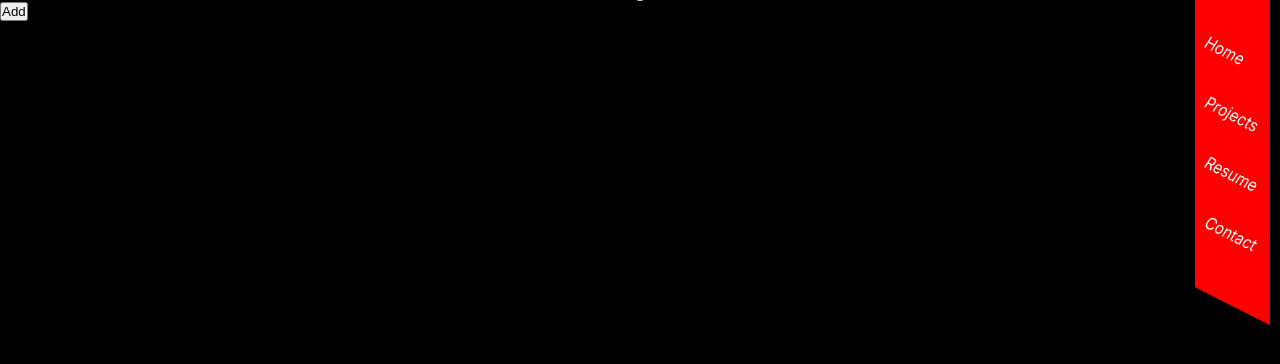
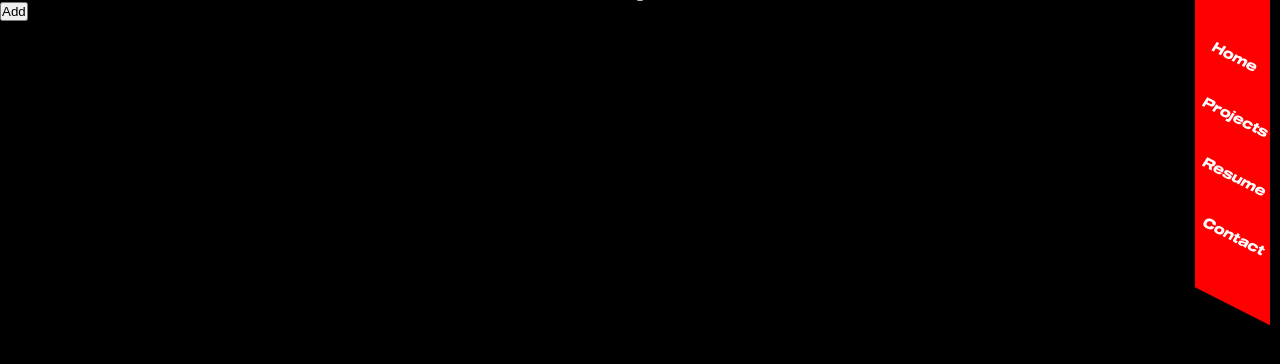
Before and after one commit to kevin21018212/PortfolioV2, a Next.js app: page / in a window 1280 px wide. Shown: the top 364 px of the page. Built offline with nearby package versions, Linux system fonts and the light colour scheme.

Commit message:
near final css on navbar

```diff
--- a/app/componentcss/navbar.css
+++ b/app/componentcss/navbar.css
@@ -1,7 +1,5 @@
-
 .navbar {
   position: fixed;
-
   right: 10px;
   width: 75px;
   display: flex;
@@ -23,21 +21,27 @@
   border-style: solid;
   border-width: 0 100px 25px 0;
   border-color: transparent red transparent transparent;
-
-
 }
 
-  .link {
-  width: 180%;
+.link,
+.first-link {
+  width: 190%;
   box-sizing: border-box;
   background-color: red;
   padding: 20px;
-  transition: background-color 0.3s ease;
+  font-family: 'Sequel Black', sans-serif;
+  font-size: small;
   transform-origin: top right;
-  padding-left: 50%;
-  margin-left: -25px;
+  padding-left: 65%;
+  margin-left: -39px;
   transform: skew(-10deg) rotate(25deg);
+  transition: transform 0.5s ease; /* Only transition the transform property */
 }
+
+.first-link {
+  padding-left: 80%; /* Adjust padding for the first link */
+}
+
 .empty-rhombus {
   width: 180%;
   box-sizing: border-box;
@@ -49,21 +53,26 @@
   transform: skew(-10deg) rotate(25deg);
 }
 
+.link:hover,
+.first-link:hover {
+  background-color: gray;
+  padding-left:  45%;
+  box-shadow: 0 0 10px 0 rgba(0,0,0,0.45) inset;
+  transform: skew(-10deg) rotate(25deg) translate(10px, -10px); /* Add translation and scaling on hover */
+}
+.first-link:hover {
+    padding-left:  55%;
+}
 
 
-
-
-
-  .link:hover {
-    background-color: gray;
-  }
-
-  .link a {
+.link a,
+.first-link a {
   color: white;
   text-decoration: none;
 }
 
-  .link:hover a {
-    text-decoration: underline;
-    color: gray;
+/* Add this to keep the rhombus shapes the same */
+.link:hover .empty-rhombus,
+.first-link:hover .empty-rhombus {
+  transform: skew(-10deg) rotate(25deg);
 }
--- a/app/components/navbar.tsx
+++ b/app/components/navbar.tsx
@@ -10,7 +10,7 @@ const NavBar = () => {
       {/* Red triangle */}
       <div className='red-triangle'></div>
       {/* Blue parallelogram shapes */}
-      <div className='link'>
+      <div className='first-link'>
         <Link href='/'>Home</Link>
       </div>
       <div className='link'>
--- a/app/globals.css
+++ b/app/globals.css
@@ -1,38 +1,15 @@
+/* styles/fonts.css */
+
+@font-face {
+  font-family: 'Sequel Black';
+  src: url('./Sequel100Black-75.ttf') format('truetype');
+
+}
 :root {
-  --max-width: 1100px;
-  --border-radius: 12px;
-  --font-mono: ui-monospace, Menlo, Monaco, 'Cascadia Mono', 'Segoe UI Mono',
-    'Roboto Mono', 'Oxygen Mono', 'Ubuntu Monospace', 'Source Code Pro',
-    'Fira Mono', 'Droid Sans Mono', 'Courier New', monospace;
-
+  --font-family: 'SequelBlack', sans-serif;
   --foreground-rgb: 255, 255, 255;
   --background-start-rgb: 0, 0, 0;
   --background-end-rgb: 0, 0, 0;
-
-  --primary-glow: radial-gradient(rgba(1, 65, 255, 0.4), rgba(1, 65, 255, 0));
-  --secondary-glow: linear-gradient(
-    to bottom right,
-    rgba(1, 65, 255, 0),
-    rgba(1, 65, 255, 0),
-    rgba(1, 65, 255, 0.3)
-  );
-
-  --tile-start-rgb: 2, 13, 46;
-  --tile-end-rgb: 2, 5, 19;
-  --tile-border: conic-gradient(
-    #ffffff80,
-    #ffffff40,
-    #ffffff30,
-    #ffffff20,
-    #ffffff10,
-    #ffffff10,
-    #ffffff80
-  );
-
-  --callout-rgb: 20, 20, 20;
-  --callout-border-rgb: 108, 108, 108;
-  --card-rgb: 100, 100, 100;
-  --card-border-rgb: 200, 200, 200;
 }
 
 @media (prefers-color-scheme: light) {
@@ -40,36 +17,6 @@
     --foreground-rgb: 0, 0, 0;
     --background-start-rgb: 214, 219, 220;
     --background-end-rgb: 255, 255, 255;
-
-    --primary-glow: conic-gradient(
-      from 180deg at 50% 50%,
-      #16abff33 0deg,
-      #0885ff33 55deg,
-      #54d6ff33 120deg,
-      #0071ff33 160deg,
-      transparent 360deg
-    );
-    --secondary-glow: radial-gradient(
-      rgba(255, 255, 255, 1),
-      rgba(255, 255, 255, 0)
-    );
-
-    --tile-start-rgb: 239, 245, 249;
-    --tile-end-rgb: 228, 232, 233;
-    --tile-border: conic-gradient(
-      #00000080,
-      #00000040,
-      #00000030,
-      #00000020,
-      #00000010,
-      #00000010,
-      #00000080
-    );
-
-    --callout-rgb: 238, 240, 241;
-    --callout-border-rgb: 172, 175, 176;
-    --card-rgb: 180, 185, 188;
-    --card-border-rgb: 131, 134, 135;
   }
 }
 
@@ -79,12 +26,12 @@
   margin: 0;
 }
 
-html,
 body {
   max-width: 100vw;
   overflow-x: hidden;
   color: var(--foreground-rgb);
-   background-color: black;
+  font-family: var(--font-family);
+  background-color: black; /* You may want to adjust this value */
 }
 
 a {
```
Also changed, not shown: app/Sequel100Black-75.ttf (added). Lines whose indentation alone changed are shown as unchanged.
